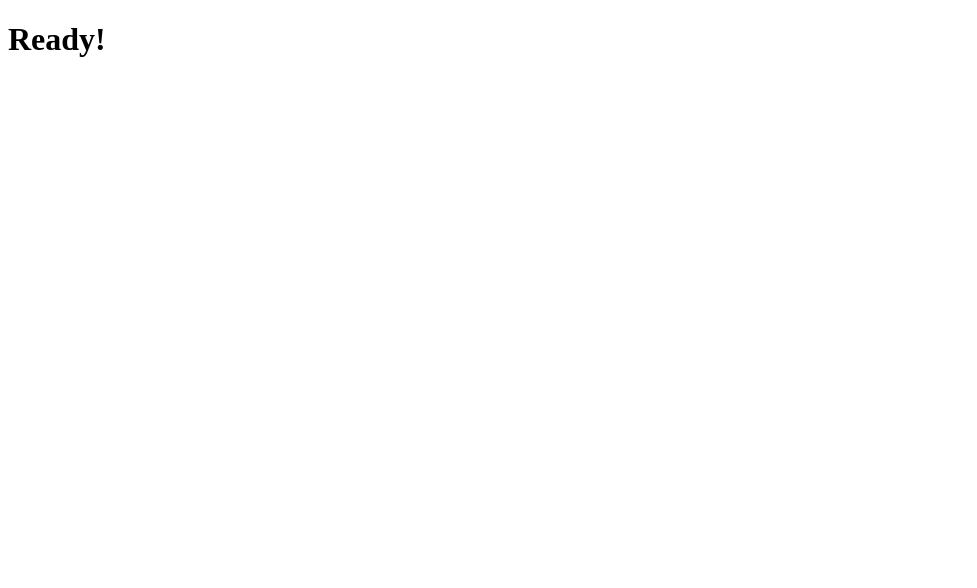
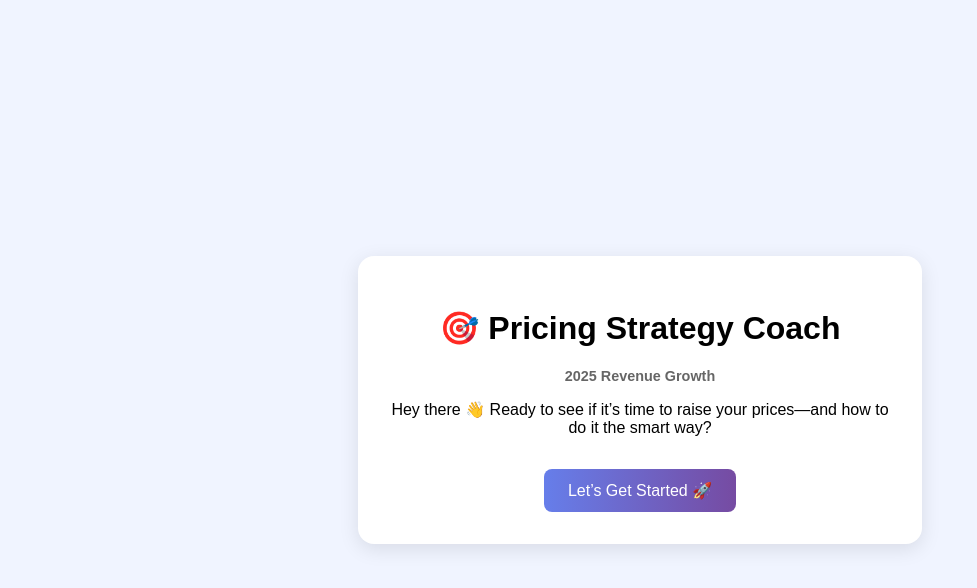
Before and after one commit to johnniesue/pricing-strategy-coach, a plain HTML site: page index.html in a window 1280 px wide. Shown: the whole page, without its empty margins (0-977 px from the left). Drawn offline with Linux system fonts and the light colour scheme.

Commit message:
Add files via upload

```diff
--- a/form.js
+++ b/form.js
@@ -1 +1 @@
-console.log('Formspree connected');
+console.log('Interactive logic here - pricing coach wizard');
--- a/index.html
+++ b/index.html
@@ -1 +1,19 @@
-<!DOCTYPE html><html><head><title>Pricing Strategy Coach</title></head><body><h1>Ready!</h1></body></html>
+
+<!DOCTYPE html>
+<html lang="en">
+<head>
+  <meta charset="UTF-8" />
+  <meta name="viewport" content="width=device-width, initial-scale=1.0" />
+  <title>Pricing Strategy Coach</title>
+  <link rel="stylesheet" href="style.css">
+</head>
+<body>
+  <div class="card">
+    <h1>🎯 Pricing Strategy Coach</h1>
+    <p class="subtitle">2025 Revenue Growth</p>
+    <p>Hey there 👋 Ready to see if it’s time to raise your prices—and how to do it the smart way?</p>
+    <button class="cta">Let’s Get Started 🚀</button>
+  </div>
+  <script src="form.js"></script>
+</body>
+</html>
--- a/style.css
+++ b/style.css
@@ -1 +1,34 @@
-body { font-family: sans-serif; }
+
+body {
+  font-family: sans-serif;
+  background: #f0f4ff;
+  display: flex;
+  justify-content: center;
+  align-items: center;
+  height: 100vh;
+  margin: 0;
+}
+.card {
+  background: white;
+  padding: 2rem;
+  border-radius: 1rem;
+  box-shadow: 0 5px 20px rgba(0,0,0,0.1);
+  text-align: center;
+  width: 90%;
+  max-width: 500px;
+}
+.subtitle {
+  font-size: 0.9rem;
+  font-weight: bold;
+  color: #666;
+}
+.cta {
+  background: linear-gradient(to right, #667eea, #764ba2);
+  color: white;
+  padding: 0.75rem 1.5rem;
+  border: none;
+  border-radius: 0.5rem;
+  font-size: 1rem;
+  margin-top: 1rem;
+  cursor: pointer;
+}
```
